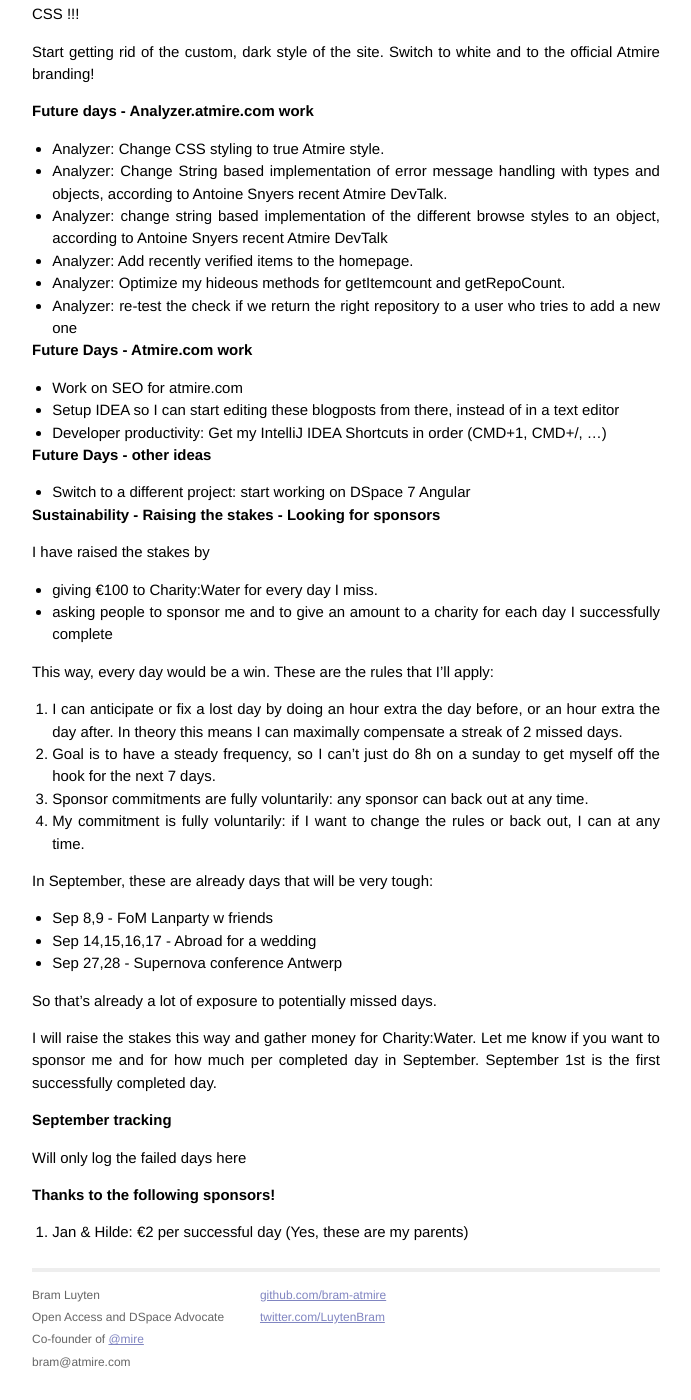
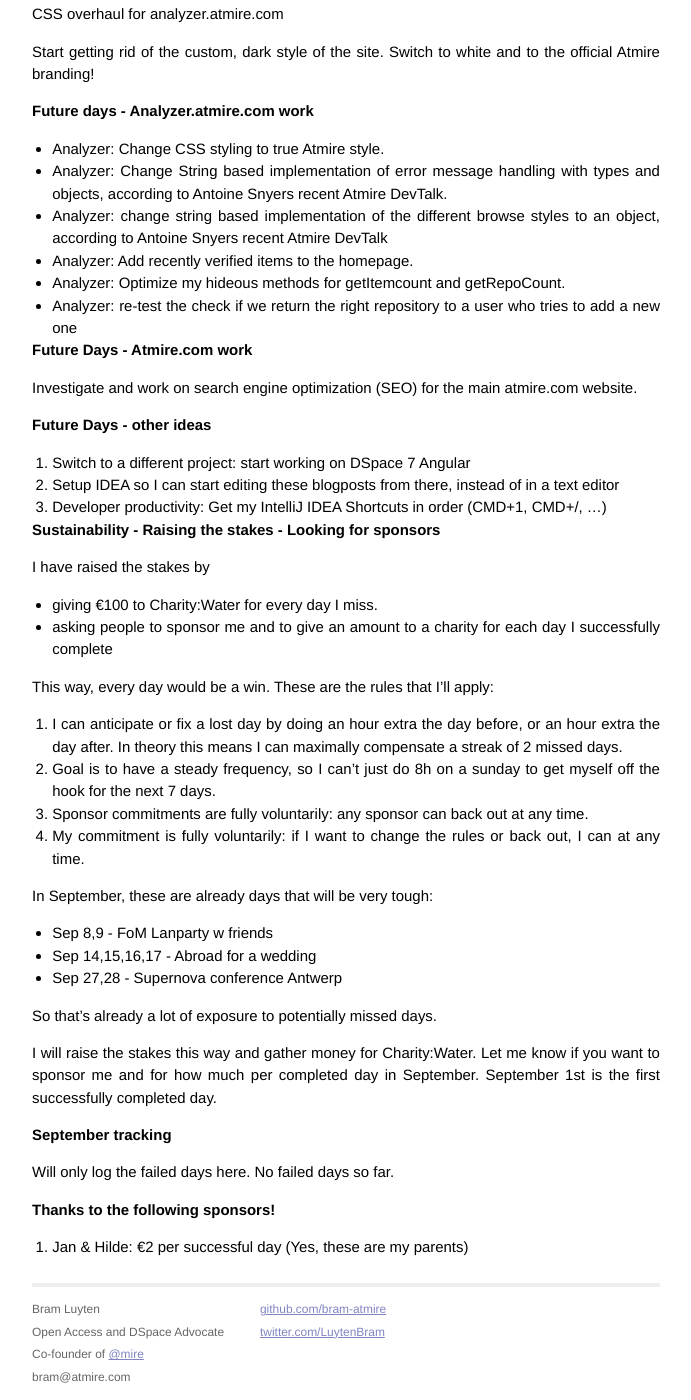
Before and after one commit to bram-atmire/bram-atmire.github.io, a Jekyll site: the page built from _posts/2018-09-02-100-days-of-code-day-14-Add-repository-refactoring.markdown, in a window 1280 px wide and 1400 px high, scrolled down 916 px. Shown: the whole window, without its empty margins (294-985 px from the left). Built offline with Jekyll 4.4.1, drawn with Linux system fonts in a browser that asks for light colours.

Commit message:
Update 2018-09-02-100-days-of-code-day-14-Add-repository-refactoring.markdown

```diff
--- a/_posts/2018-09-02-100-days-of-code-day-14-Add-repository-refactoring.markdown
+++ b/_posts/2018-09-02-100-days-of-code-day-14-Add-repository-refactoring.markdown
@@ -27,7 +27,7 @@ My check if adding a repository was successful still isn't good enough. At the e
 
 # Day 15 Plan
 
-CSS !!!
+CSS overhaul for analyzer.atmire.com
 
 Start getting rid of the custom, dark style of the site. Switch to white and to the official Atmire branding!
 
@@ -42,13 +42,13 @@ Start getting rid of the custom, dark style of the site. Switch to white and to
 
 # Future Days - Atmire.com work
 
-* Work on SEO for atmire.com
-* Setup IDEA so I can start editing these blogposts from there, instead of in a text editor
-* Developer productivity: Get my IntelliJ IDEA Shortcuts in order (CMD+1, CMD+/, ...)
+Investigate and work on search engine optimization (SEO) for the main atmire.com website.
 
 # Future Days - other ideas
 
-* Switch to a different project: start working on DSpace 7 Angular
+1. Switch to a different project: start working on DSpace 7 Angular
+2. Setup IDEA so I can start editing these blogposts from there, instead of in a text editor
+3. Developer productivity: Get my IntelliJ IDEA Shortcuts in order (CMD+1, CMD+/, ...)
 
 # Sustainability - Raising the stakes - Looking for sponsors
 
@@ -74,7 +74,7 @@ I will raise the stakes this way and gather money for Charity:Water. Let me know
 
 # September tracking
 
-Will only log the failed days here
+Will only log the failed days here. No failed days so far.
 
 # Thanks to the following sponsors!
 
```
